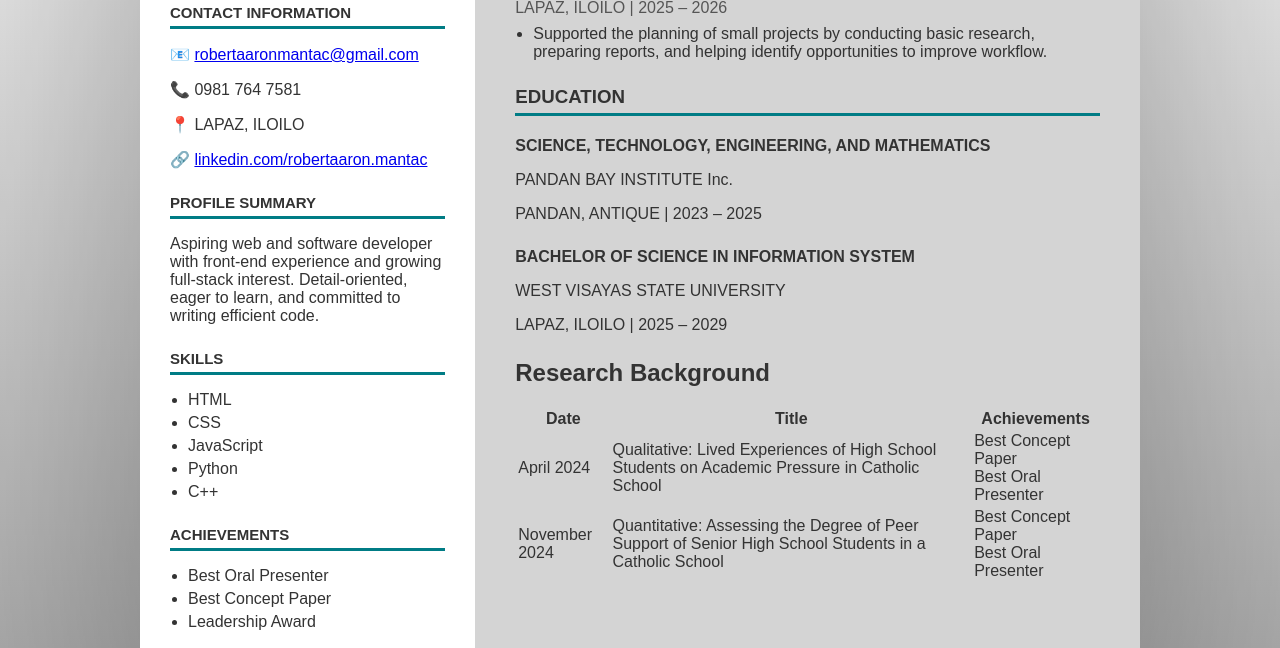
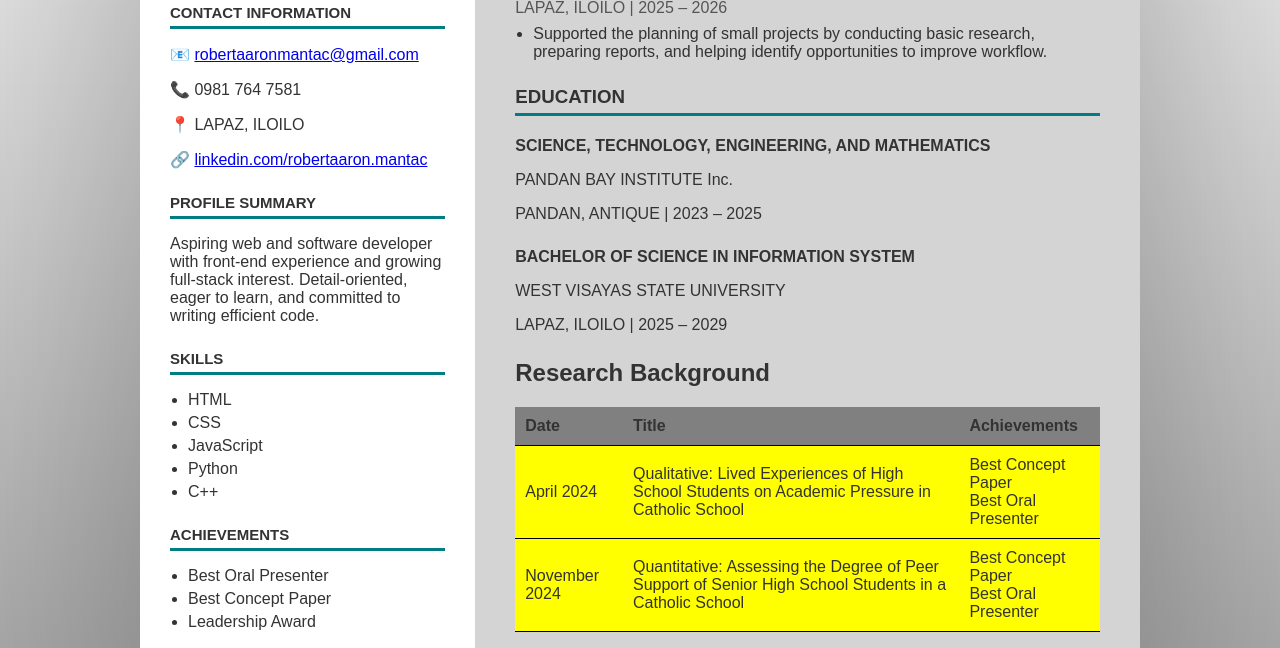
Before and after one commit to xione-io/mantac, a plain HTML site: page index.html in a window 1280 px wide. Shown: the part 304-952 px from the top of the page. Drawn offline with Linux system fonts and the light colour scheme.

Commit message:
Update style.css

```diff
--- a/style.css
+++ b/style.css
@@ -87,6 +87,25 @@ body {
     padding-left: 18px;
 }
 
+table{
+    width:100%;
+    border-collapse:collapse;
+    background: yellow;
+    overflow:hidden;
+}
+thead th{
+    text-align:left;
+    padding:10px;
+    background: grey;
+    font-weight:600;
+    border-bottom:1px solid rgba(0,0,0,1);
+}
+tbody td{
+    padding:10px;
+    color:var(--muted);
+    border-bottom:1px solid rgba(0,0,0,1);
+}
+
 @media (max-width: 768px) {
     .resume-container {
         flex-direction: column;
@@ -94,4 +113,5 @@ body {
     .left-column, .right-column {
         width: 100%;
     }
+
 }
```
